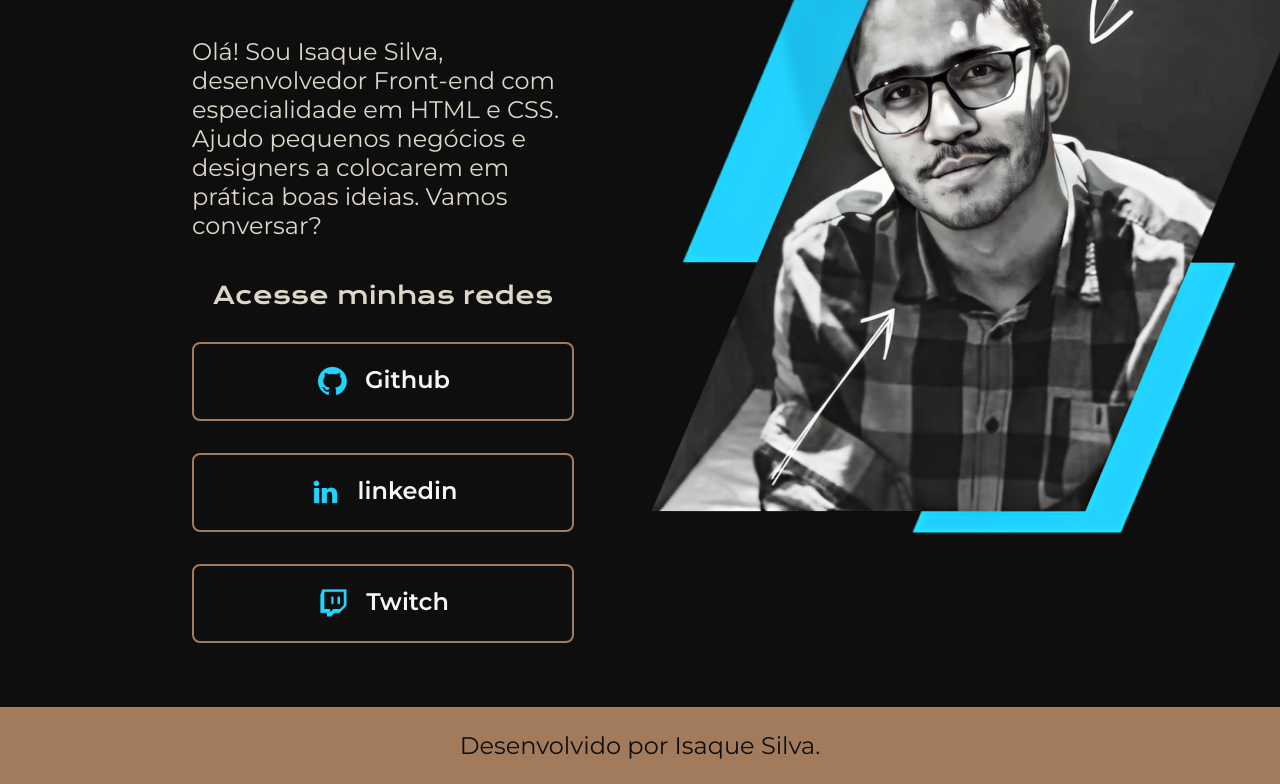
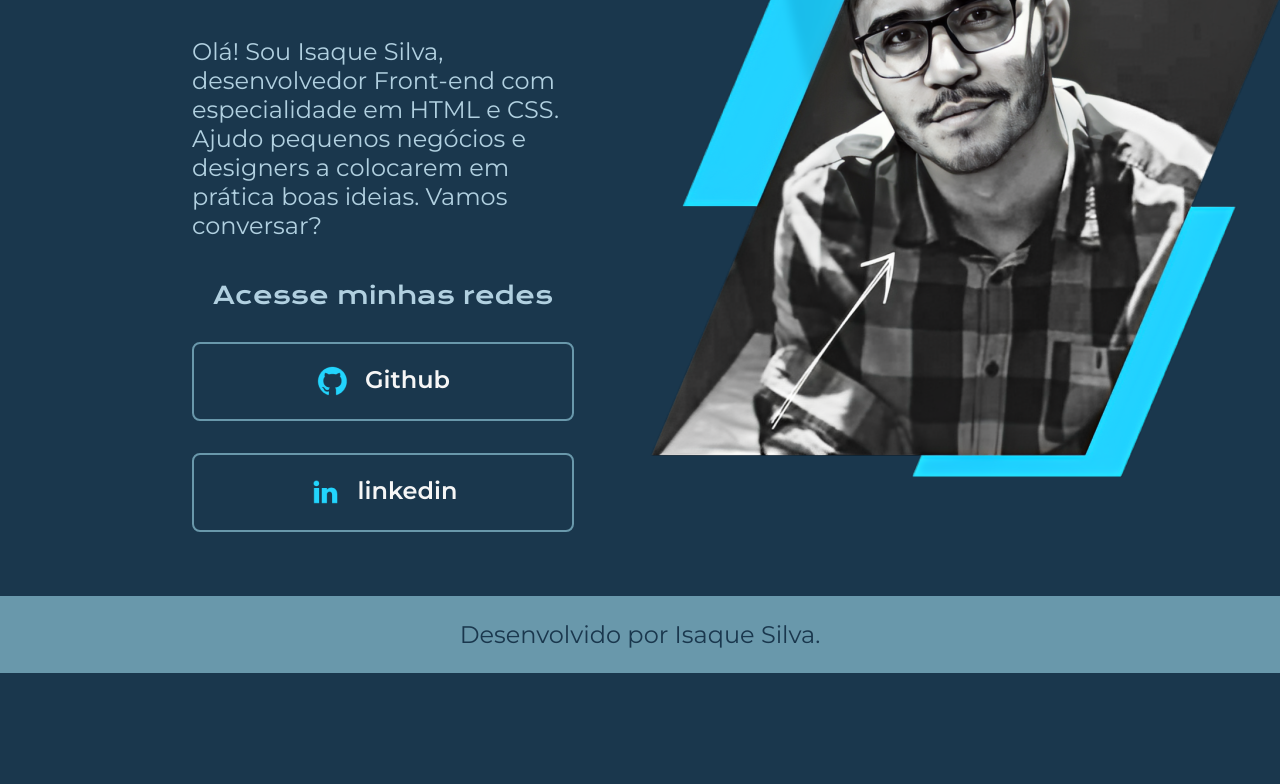
Before and after one commit to isaquesil/miniportifolio, a plain HTML site: page index.html in a window 1280 px wide. Shown: the part 392-1176 px from the top of the page. After the commit the page ends 1065 px from the top, so only its background shows below. Drawn offline with nearby package versions, Linux system fonts and the light colour scheme.

Commit message:
atualização

```diff
--- a/index.html
+++ b/index.html
@@ -18,8 +18,10 @@
     <main class="apresentacao">
       <section class="apresentacao__conteudo">
         <h1 class="apresentacao__conteudo__titulo">
-          Eleve seu negócio digital a outro nível<strong class="titulo-destaque"
-            >com um Front-end de qualidade!
+          Eleve seu negócio digital a outro nível<strong
+            class="titulo-destaque"
+          >
+            com um Front-end de qualidade!
           </strong>
         </h1>
         <p class="apresentacao__conteudo__texto">
@@ -31,24 +33,21 @@
           <h2 class="apresentacao__links__subtitulo">Acesse minhas redes</h2>
           <a
             class="apresentacao__links__link"
-            href="https://github.com/rafaballerini"
+            href="https://github.com/isaquesil"target="_blank"
           >
             <img src="./assets/github.png" />
             Github
           </a>
           <a
             class="apresentacao__links__link"
-            href="https://linkedin.com/in/rafaellaballerini"
+            href="https://www.linkedin.com/in/isaque-silva-de-sousa-0326b31b8/"
+            target="_blank"
           >
+
             <img src="./assets/linkedin.png" />
             linkedin
           </a>
-          <a
-            class="apresentacao__links__link"
-            href="https://twitch.tv/guilimadev"
-          >
-            <img src="./assets/twitch.png" />
-            Twitch
+
           </a>
         </div>
       </section>
--- a/styles/style.css
+++ b/styles/style.css
@@ -6,15 +6,15 @@
 }
 
 :root {
-  --cor-primaria: #0f0e0e;
+  /* --cor-primaria: #0f0e0e;
   --cor-secundaria: #dcd7c9;
   --cor-terciaria: #a27b5c;
-  --cor-hover: #541212;
+  --cor-hover: #541212; */
 
-  /* --cor-primaria: #1a374d;
+  --cor-primaria: #1a374d;
   --cor-secundaria: #b1d0e0;
   --cor-terciaria: #6998ab;
-  --cor-hover: #406882; */
+  --cor-hover: #406882;
 
   /* --cor-primaria: #2c3639;
   --cor-secundaria: #dcd7c9;
```
